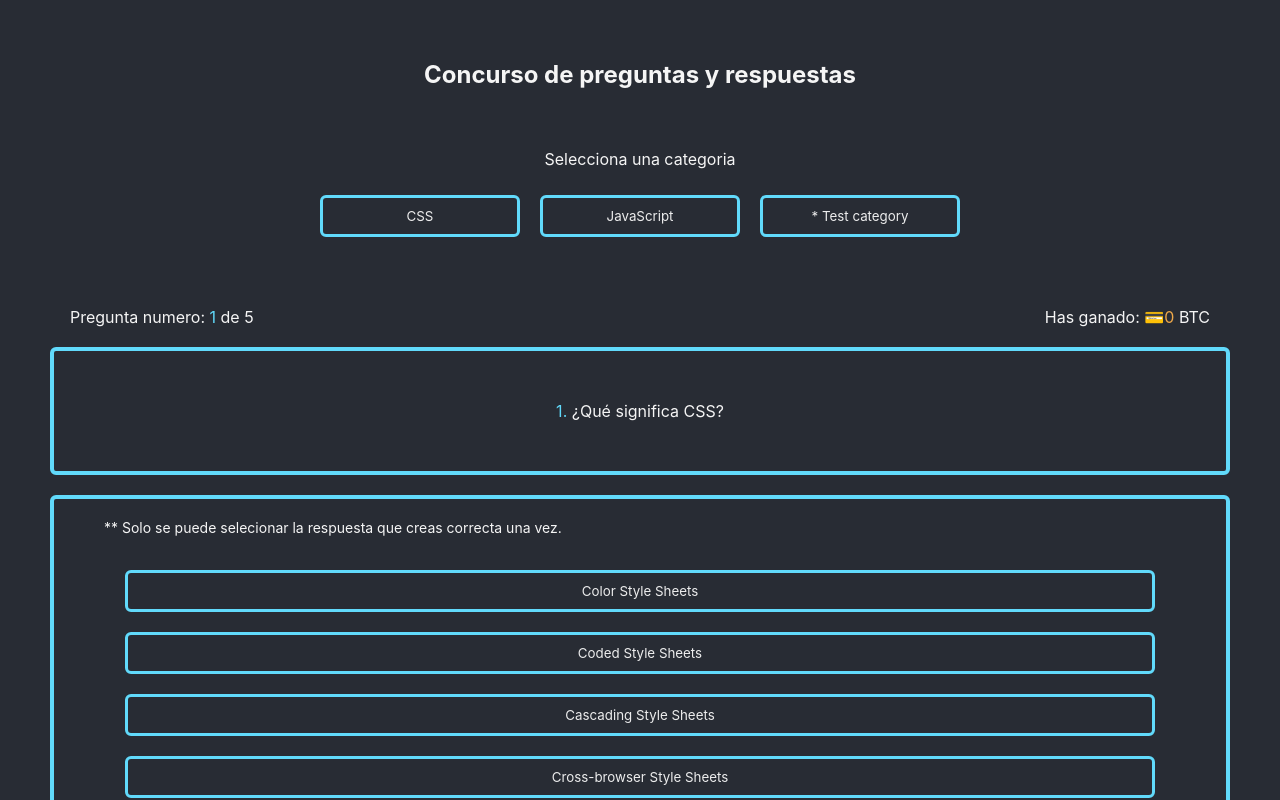
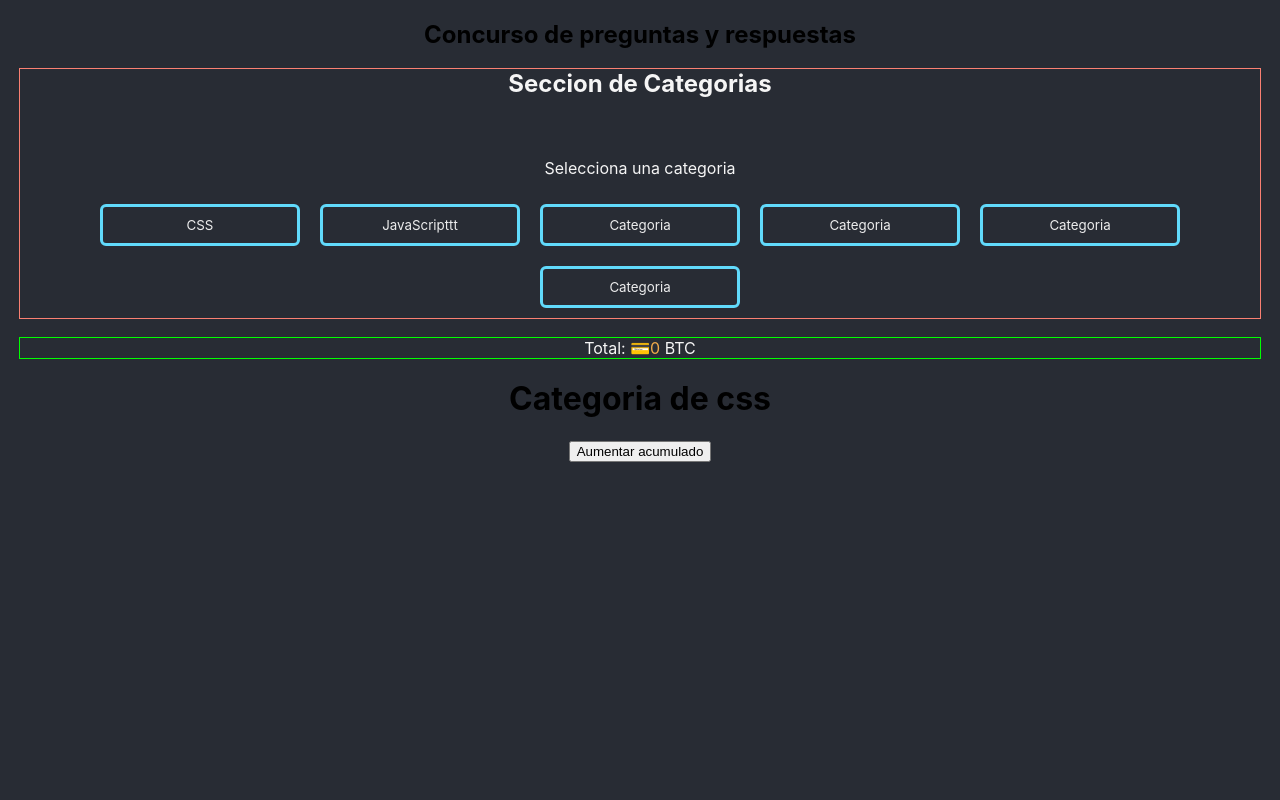
Before and after one commit to Dan33311/q-and-a-app, a React (Create React App) app: page / in a window 1280 px wide. Both pictures are taken after a click on the button "CSS". Shown: the top 800 px of the page. Built offline with nearby package versions, Linux system fonts and the light colour scheme.

Commit message:
sharing state between components

```diff
--- a/src/App.css
+++ b/src/App.css
@@ -33,6 +33,10 @@
 .categ-container {
   margin-top: 60px;
   color: whitesmoke;
+
+  /* borrar despues */
+  margin: 20px;
+  outline: 1px solid salmon;
 }
 .categ-container p {
   margin-top: 60px;
@@ -81,7 +85,10 @@
 .score-count {
   color: whitesmoke;
   margin-right: 20px;
-  /* outline: 1px solid salmon; */
+
+  /* borrar despues */
+  outline: 1px solid lime;
+  margin: 20px;
 }
 
 .score-count span {
--- a/src/App.js
+++ b/src/App.js
@@ -1,11 +1,18 @@
 import './App.css';
-import Categories from './components/Categories';
+// import Categories from './components/Categories';
+// import Padre from './components/Padre'
+import CategoriesComponent from './components/CategoriesComponent';
 
 function App() {
 
   return (
     <div className="App">
-      <Categories/>
+      <>
+        <h2>Concurso de preguntas y respuestas</h2>
+        <CategoriesComponent/>
+      </>
+      {/* <Padre /> */}
+      {/* <Categories/> */}
     </div>
   );
 }
--- /dev/null
+++ b/src/components/CategoriesComponent.js
@@ -0,0 +1,38 @@
+import { useState } from "react";
+import Score from "./Score";
+import CategoryCss from "./CategoryCss";
+
+
+const CategoriesSection = () => {
+
+  const [score, setScore] = useState(0.0000)
+  const [categorySelected, setCategorySelected] = useState(false)
+
+  const handleChangeScore = () => {
+    setScore(score + 0.0001)
+  }
+
+  const handleClickCssButton = () => {
+    setCategorySelected(true)
+  }
+
+  return (
+    <>
+        <div className="categ-container">
+          <h2>Seccion de Categorias</h2>
+          <p>Selecciona una categoria</p>
+          <button className="categ-btn" onClick={() => handleClickCssButton()}>CSS</button>
+          <button className="categ-btn">JavaScripttt</button>
+          <button className="categ-btn">Categoria</button>
+          <button className="categ-btn">Categoria</button>
+          <button className="categ-btn">Categoria</button>
+          <button className="categ-btn">Categoria</button>
+        </div>
+        <Score score={score} />
+        { categorySelected === true ? <CategoryCss onChange={handleChangeScore} /> : null }
+      </>
+
+  );
+}
+
+export default CategoriesSection;
--- /dev/null
+++ b/src/components/CategoryCss.js
@@ -0,0 +1,12 @@
+const CategoriaDeCSS = ({ onChange }) => {
+
+
+  return (
+    <>
+      <h1>Categoria de css</h1>
+      <button onClick={onChange}>Aumentar acumulado</button>
+    </>
+  );
+}
+
+export default CategoriaDeCSS;
--- /dev/null
+++ b/src/components/Padre.js
@@ -0,0 +1,22 @@
+import { useState } from "react";
+import Hijo from '../components/Hijo'
+
+
+const Padre = () => {
+
+  const [count, setCount] = useState(0)
+
+  const handleChange = () => {
+    setCount(count + 1)
+  }
+
+  return (
+    <>
+      <h2>Padre count={count}</h2>
+      <Hijo onChange={handleChange} />
+    </>
+
+  );
+}
+
+export default Padre;
--- /dev/null
+++ b/src/components/Score.js
@@ -0,0 +1,9 @@
+const Score = ({ score }) => {
+
+
+  return (
+    <div className="score-count">Total: 💳<span>{score}</span> BTC</div>
+  );
+}
+
+export default Score;
```
Also changed, not shown: src/components/Hijo.js (added, +13 -0 lines), src/learning.js (added, +113 -0 lines), 1 other file (tests, documents, lock files or other folders).
